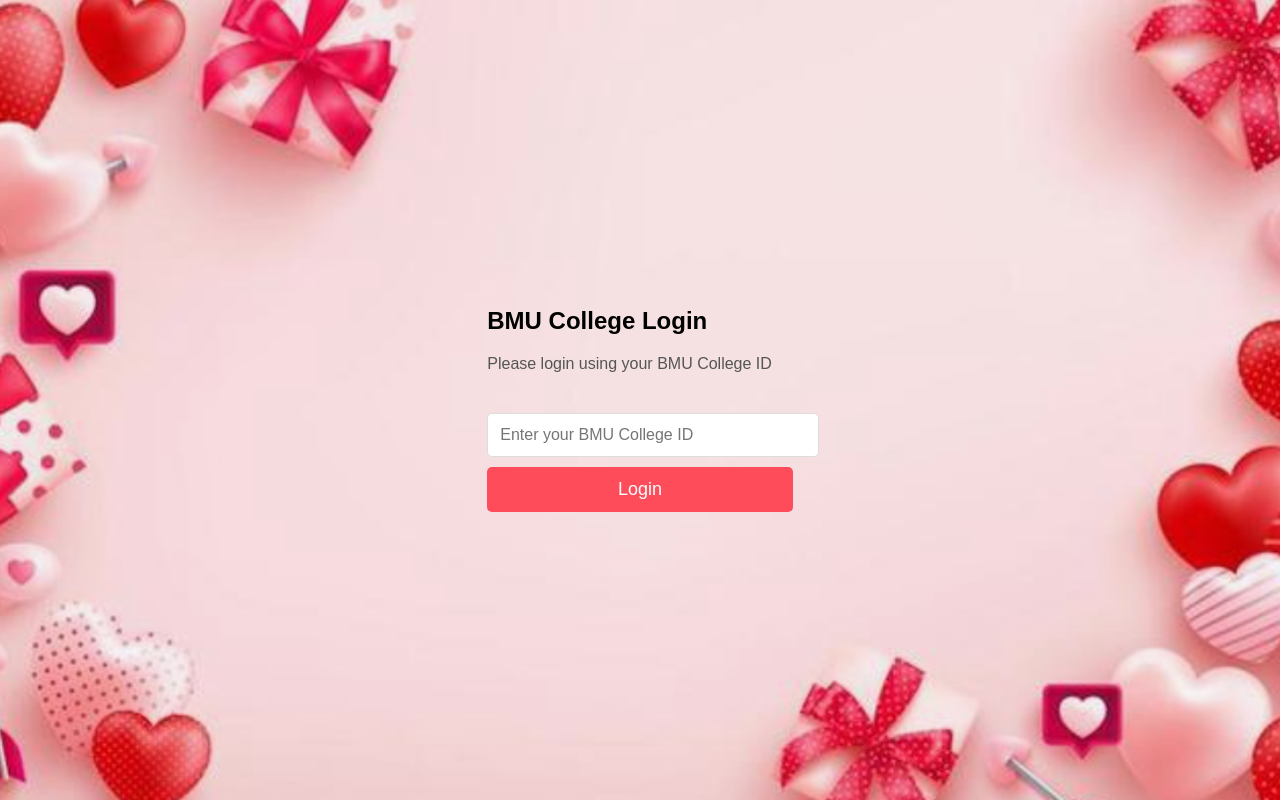
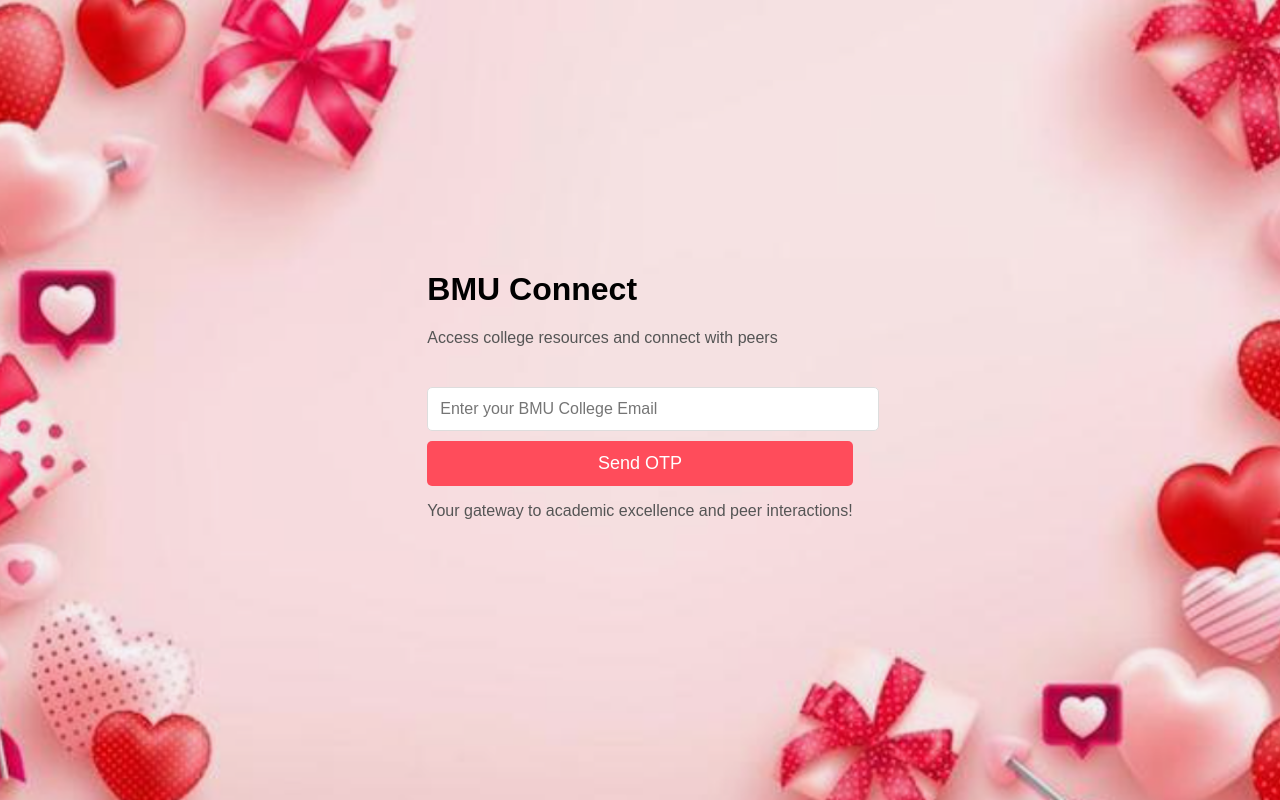
Before and after one commit to Samarth292005/CampusCrush, a plain HTML site: page index.html in a window 1280 px wide. Drawn offline with Linux system fonts and the light colour scheme.

Commit message:
Update index.html

```diff
--- a/index.html
+++ b/index.html
@@ -9,12 +9,25 @@
 <body>
     <div class="container">
         <div class="login-box">
-            <h2>BMU College Login</h2>
-            <p>Please login using your BMU College ID</p>
-            <form id="loginForm" onsubmit="return validateEmail()">
-                <input type="email" id="email" placeholder="Enter your BMU College ID" required>
-                <button type="submit">Login</button>
-            </form>
+            <h1>BMU Connect</h1>
+            <p class="tagline">Access college resources and connect with peers</p>
+
+            <!-- Email Step -->
+            <div id="email-step">
+                <form id="emailForm" onsubmit="sendOTP(); return false;">
+                    <input type="email" id="email" placeholder="Enter your BMU College Email" required>
+                    <button type="submit">Send OTP</button>
+                </form>
+            </div>
+
+            <!-- OTP Step -->
+            <div id="otp-step" style="display: none;">
+                <p class="tagline">Enter the OTP sent to your email</p>
+                <input type="text" id="otp" placeholder="Enter OTP" required>
+                <button onclick="validateOTP()">Submit OTP</button>
+            </div>
+
+            <p class="footer-text">Your gateway to academic excellence and peer interactions!</p>
         </div>
     </div>
 
```
